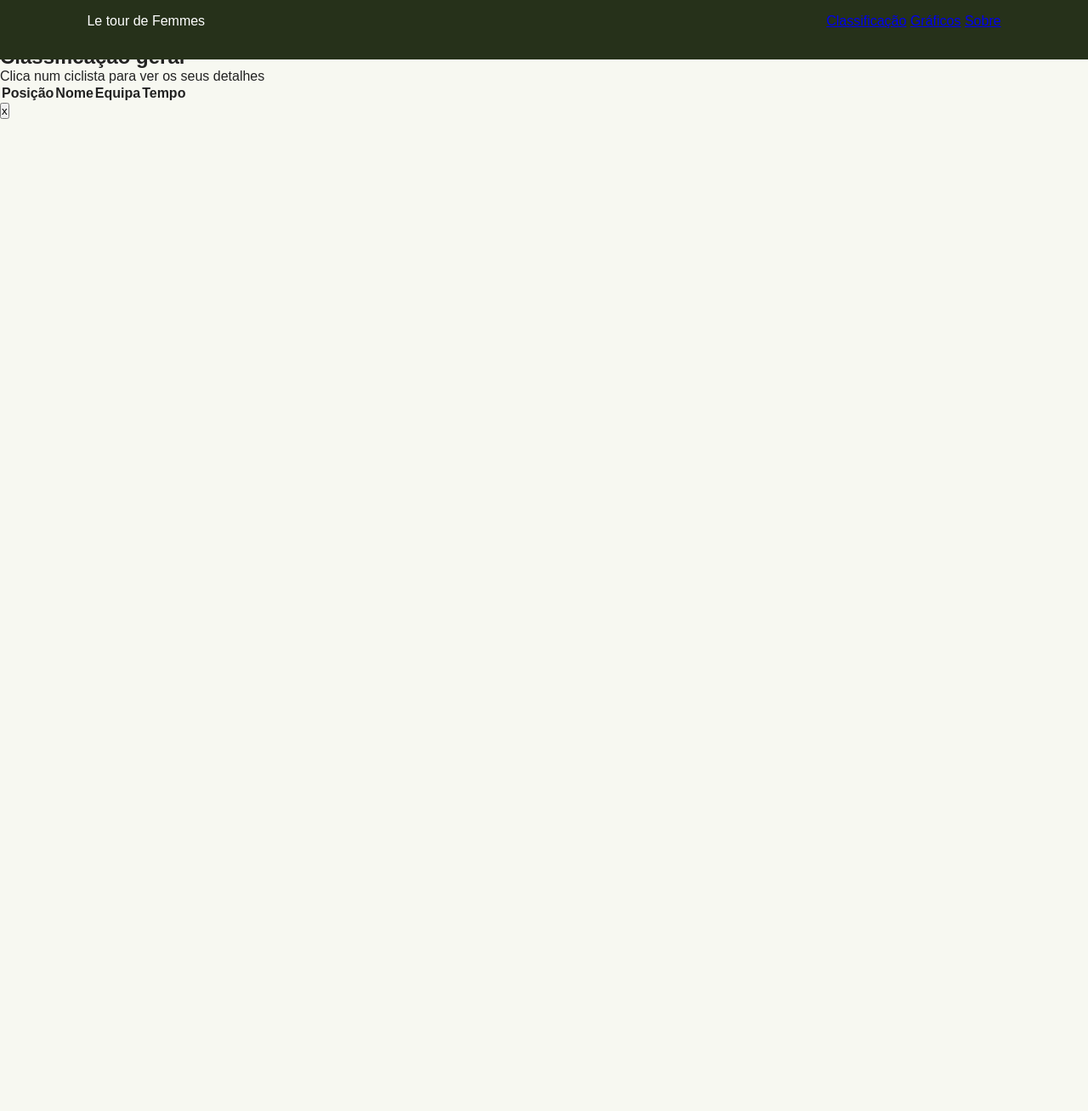
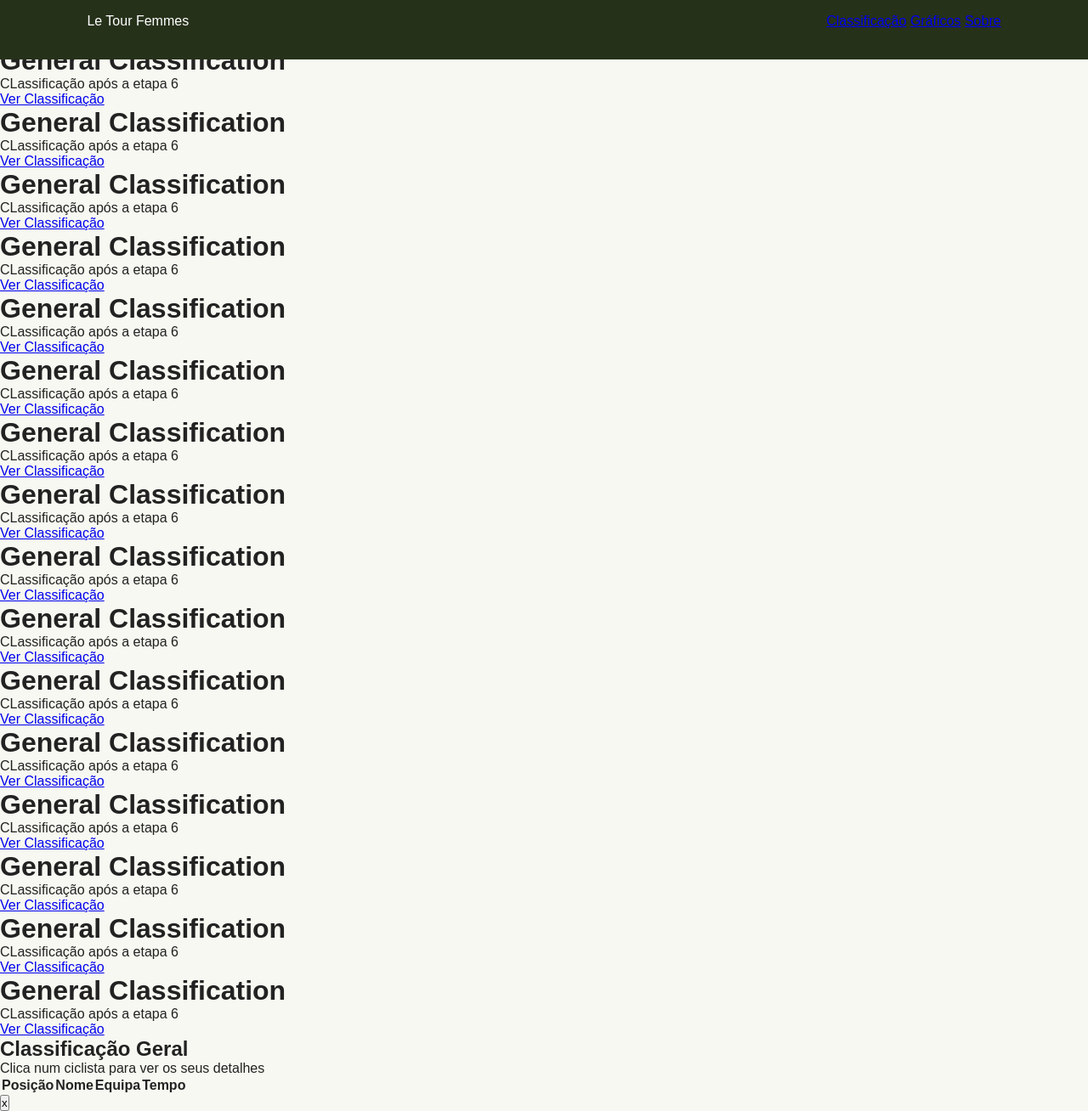
Before and after one commit to Marco6709/lestourfemmes, a plain HTML site: page index.html in a window 1280 px wide. Shown: the part 20-1328 px from the top of the page at 85% size. Before the commit the page ends 800 px from the top, so only its background shows below. Drawn offline with Linux system fonts and the light colour scheme.

Commit message:
Continuação e adição de uma nova funcionalidade.

```diff
--- a/index.html
+++ b/index.html
@@ -3,11 +3,10 @@
 <head>
   <meta charset="UTF-8">
   <meta name="viewport" content="width=device-width, initial-scale=1.0">
-    <title>Tour de femmes - Classificação</title>
-
+  <title>Tour Femmes - Classificação</title>
   <style>
-        /*aqui vem CSS*/
-        *{
+    /* Aqui vem o css */
+    * {
       box-sizing: border-box;
       margin: 0;
       padding: 0;
@@ -15,7 +14,7 @@
 
     body {
       margin: 0;
-            font-family: Arial,  sans-serif;
+      font-family: Arial, sans-serif;
       color: #222;
       background: #f7f8f1;
     }
@@ -38,7 +37,7 @@
 </head>
 <body>
   <nav id="navBar">
-        <div class="logo">Le tour de Femmes</div>
+    <div class="logo">Le Tour Femmes</div>
     <div>
       <a href="#classificacao">Classificação</a>
       <a href="#graficos">Gráficos</a>
@@ -48,17 +47,119 @@
 
   <header class="hero">
     <div>
-            <h1>General classification</h1>
-            <p>Classificação após a etapa 6</p>
+      <h1>General Classification</h1>
+      <p>CLassificação após a etapa 6</p>
+      <a href="#classificacao">Ver Classificação</a>
+    </div>
+  </header>
+  <header class="hero">
+    <div>
+      <h1>General Classification</h1>
+      <p>CLassificação após a etapa 6</p>
+      <a href="#classificacao">Ver Classificação</a>
+    </div>
+  </header>
+  <header class="hero">
+    <div>
+      <h1>General Classification</h1>
+      <p>CLassificação após a etapa 6</p>
+      <a href="#classificacao">Ver Classificação</a>
+    </div>
+  </header>
+  <header class="hero">
+    <div>
+      <h1>General Classification</h1>
+      <p>CLassificação após a etapa 6</p>
+      <a href="#classificacao">Ver Classificação</a>
+    </div>
+  </header>
+  <header class="hero">
+    <div>
+      <h1>General Classification</h1>
+      <p>CLassificação após a etapa 6</p>
+      <a href="#classificacao">Ver Classificação</a>
+    </div>
+  </header>
+  <header class="hero">
+    <div>
+      <h1>General Classification</h1>
+      <p>CLassificação após a etapa 6</p>
+      <a href="#classificacao">Ver Classificação</a>
+    </div>
+  </header>
+  <header class="hero">
+    <div>
+      <h1>General Classification</h1>
+      <p>CLassificação após a etapa 6</p>
+      <a href="#classificacao">Ver Classificação</a>
+    </div>
+  </header><header class="hero">
+    <div>
+      <h1>General Classification</h1>
+      <p>CLassificação após a etapa 6</p>
+      <a href="#classificacao">Ver Classificação</a>
+    </div>
+  </header><header class="hero">
+    <div>
+      <h1>General Classification</h1>
+      <p>CLassificação após a etapa 6</p>
+      <a href="#classificacao">Ver Classificação</a>
+    </div>
+  </header><header class="hero">
+    <div>
+      <h1>General Classification</h1>
+      <p>CLassificação após a etapa 6</p>
+      <a href="#classificacao">Ver Classificação</a>
+    </div>
+  </header><header class="hero">
+    <div>
+      <h1>General Classification</h1>
+      <p>CLassificação após a etapa 6</p>
+      <a href="#classificacao">Ver Classificação</a>
+    </div>
+  </header><header class="hero">
+    <div>
+      <h1>General Classification</h1>
+      <p>CLassificação após a etapa 6</p>
+      <a href="#classificacao">Ver Classificação</a>
+    </div>
+  </header><header class="hero">
+    <div>
+      <h1>General Classification</h1>
+      <p>CLassificação após a etapa 6</p>
+      <a href="#classificacao">Ver Classificação</a>
+    </div>
+  </header><header class="hero">
+    <div>
+      <h1>General Classification</h1>
+      <p>CLassificação após a etapa 6</p>
+      <a href="#classificacao">Ver Classificação</a>
+    </div>
+  </header><header class="hero">
+    <div>
+      <h1>General Classification</h1>
+      <p>CLassificação após a etapa 6</p>
+      <a href="#classificacao">Ver Classificação</a>
+    </div>
+  </header><header class="hero">
+    <div>
+      <h1>General Classification</h1>
+      <p>CLassificação após a etapa 6</p>
+      <a href="#classificacao">Ver Classificação</a>
+    </div>
+  </header><header class="hero">
+    <div>
+      <h1>General Classification</h1>
+      <p>CLassificação após a etapa 6</p>
       <a href="#classificacao">Ver Classificação</a>
     </div>
   </header>
 
   <main>
     <section id="classificacao">
-            <h2>Classificação geral</h2>
+      <h2>Classificação Geral</h2>
       <p>Clica num ciclista para ver os seus detalhes</p>
-            <div class="tabela-scroll"></div>
+      <div class="tabela-scroll">
         <table>
           <thead>
             <tr>
@@ -69,18 +170,25 @@
             </tr>
           </thead>
         </table>
+      </div>
     </section>
   </main>
-    <div id="modal" class=""modal>
+  <div id="modal" class="modal">
     <div class="modal-card">
       <button id="fechar">x</button>
     </div>
   </div>
+  <script>
+    // Aqui vem o javascript
+    const navBar = document.getElementById('navBar');
 
-
-
-    <script>
-        //Aqi em Javascript
+    window.addEventListener('scroll', () => {
+        if(window.scroll > 50){
+            console.log("Fora do topo");
+        } else {
+            console.log("No topo");
+        }
+    })
   </script>
 </body>
 </html>
```
Lines whose indentation alone changed are shown as unchanged.
